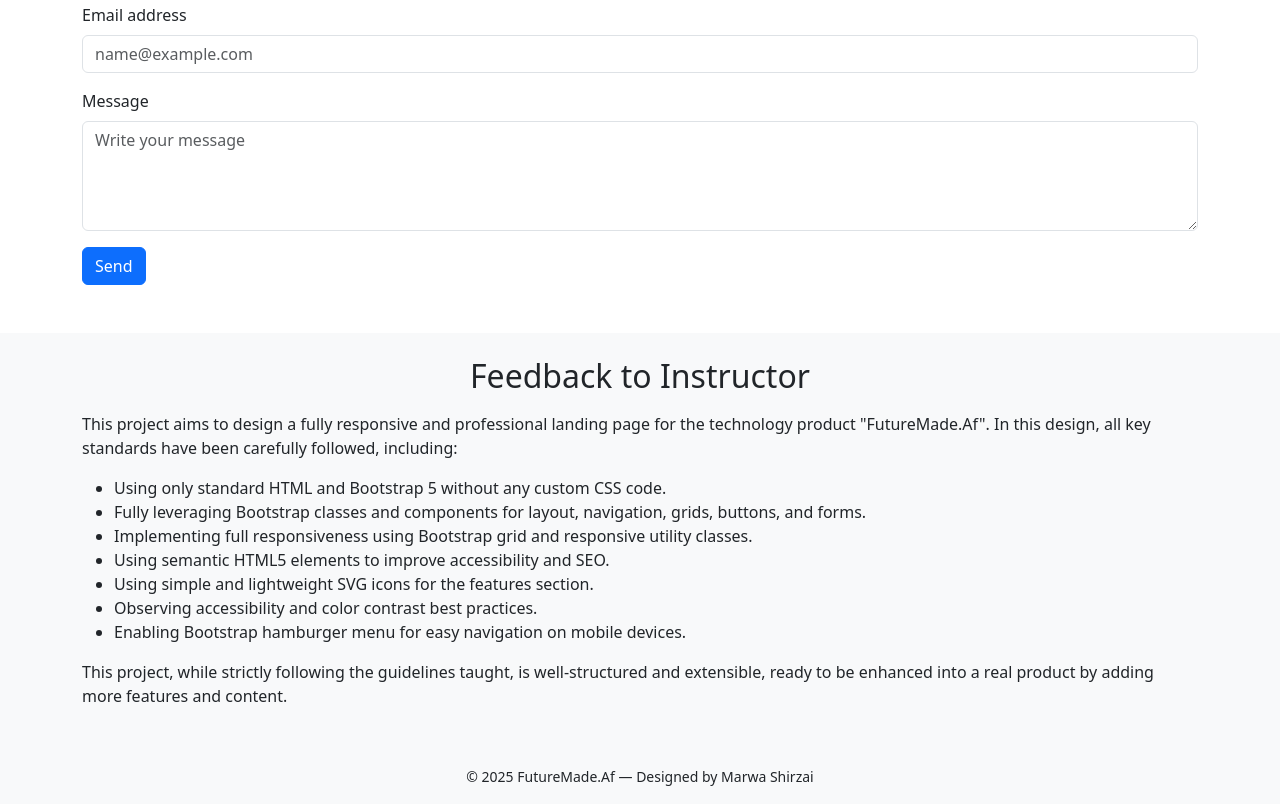
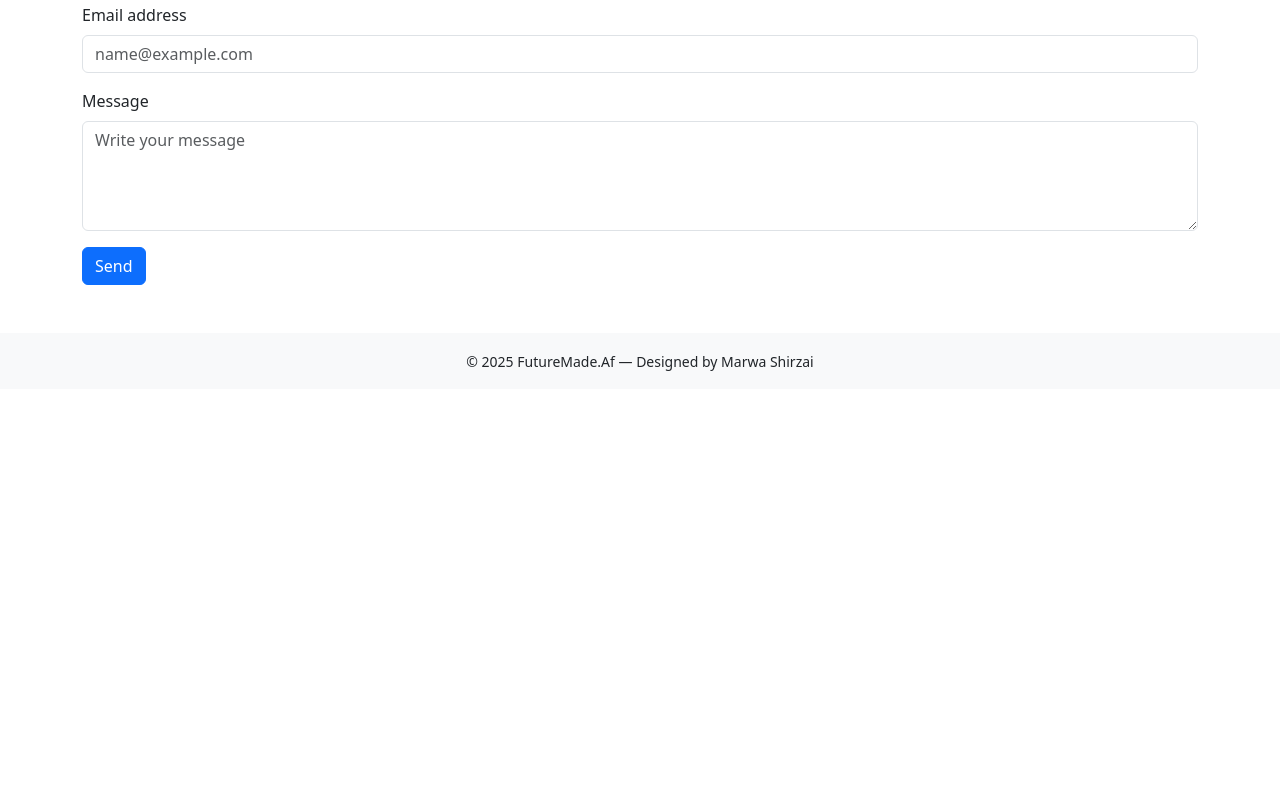
Before and after one commit to ShirzaiMarwa/FutureMadeAf, a plain HTML site: page index.html in a window 1280 px wide. Shown: the part 1161-1965 px from the top of the page. After the commit the page ends 1550 px from the top, so only its background shows below. Drawn offline with nearby package versions, Linux system fonts and the light colour scheme.

Commit message:
Update index.html

```diff
--- a/index.html
+++ b/index.html
@@ -143,29 +143,6 @@
     </div>
   </section>
 
-  <!-- Feedback to Instructor Section -->
-  <section id="feedback" class="bg-light py-4">
-    <div class="container">
-      <h2 class="mb-3 text-center">Feedback to Instructor</h2>
-      <p>
-        This project aims to design a fully responsive and professional landing page for the technology product "FutureMade.Af".
-        In this design, all key standards have been carefully followed, including:
-      </p>
-      <ul>
-        <li>Using only standard HTML and Bootstrap 5 without any custom CSS code.</li>
-        <li>Fully leveraging Bootstrap classes and components for layout, navigation, grids, buttons, and forms.</li>
-        <li>Implementing full responsiveness using Bootstrap grid and responsive utility classes.</li>
-        <li>Using semantic HTML5 elements to improve accessibility and SEO.</li>
-        <li>Using simple and lightweight SVG icons for the features section.</li>
-        <li>Observing accessibility and color contrast best practices.</li>
-        <li>Enabling Bootstrap hamburger menu for easy navigation on mobile devices.</li>
-      </ul>
-      <p>
-        This project, while strictly following the guidelines taught, is well-structured and extensible, ready to be enhanced into a real product by adding more features and content.
-      </p>
-    </div>
-  </section>
-
   <!-- Footer -->
   <footer class="bg-light text-center py-3">
     <div class="container">
```
